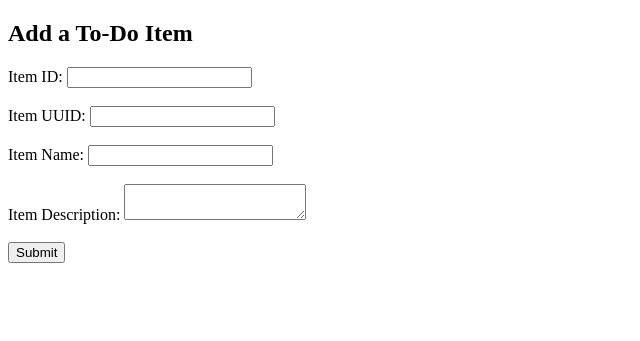
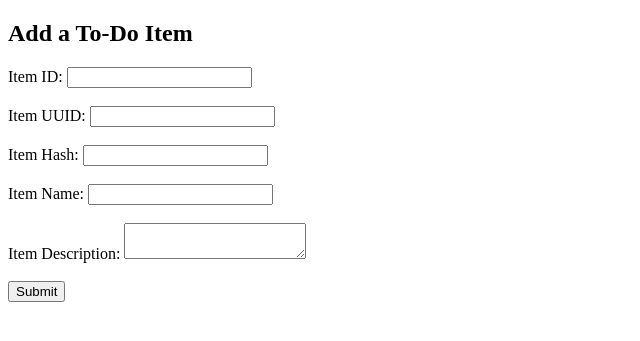
Before and after one commit to harshalsky24/tutedude, a Flask app: template templates/todo.html in a window 1280 px wide. Shown: the top 341 px of the page, without its empty margins (0-640 px from the left). Run offline with Flask 3, Linux system fonts and the light colour scheme; the template is opened without the code that fills it, so the values that code supplies are empty; some libraries are stand-ins or nearby versions.

Commit message:
Add Item Hash field to To-Do form

```diff
--- a/templates/todo.html
+++ b/templates/todo.html
@@ -14,6 +14,9 @@
 
     <label>Item UUID:</label>
     <input type="text" id="itemUUID" name="itemUUID" required><br><br>
+
+    <label>Item Hash:</label>
+    <input type="text" id="itemHash" name="itemHash" required><br><br>
 
     <label>Item Name:</label>
     <input type="text" id="itemName" name="itemName" required><br><br>
```
